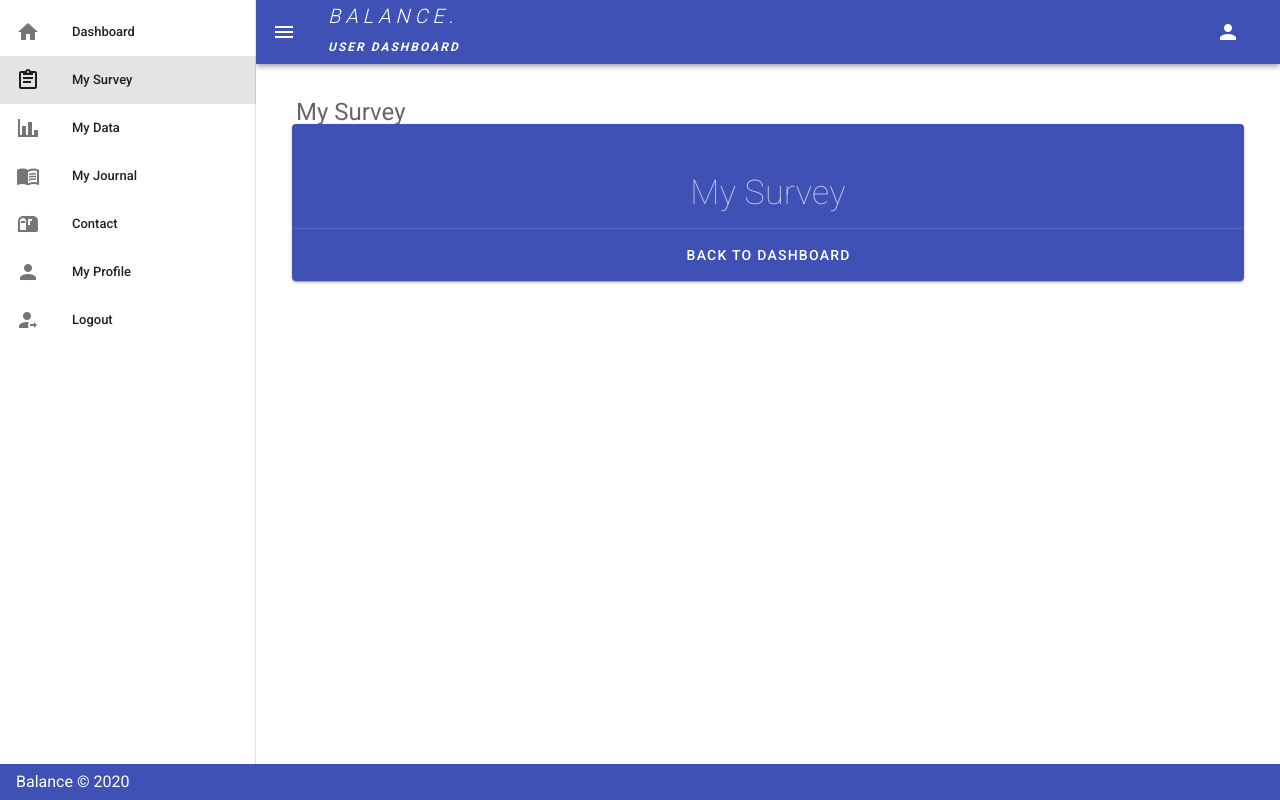
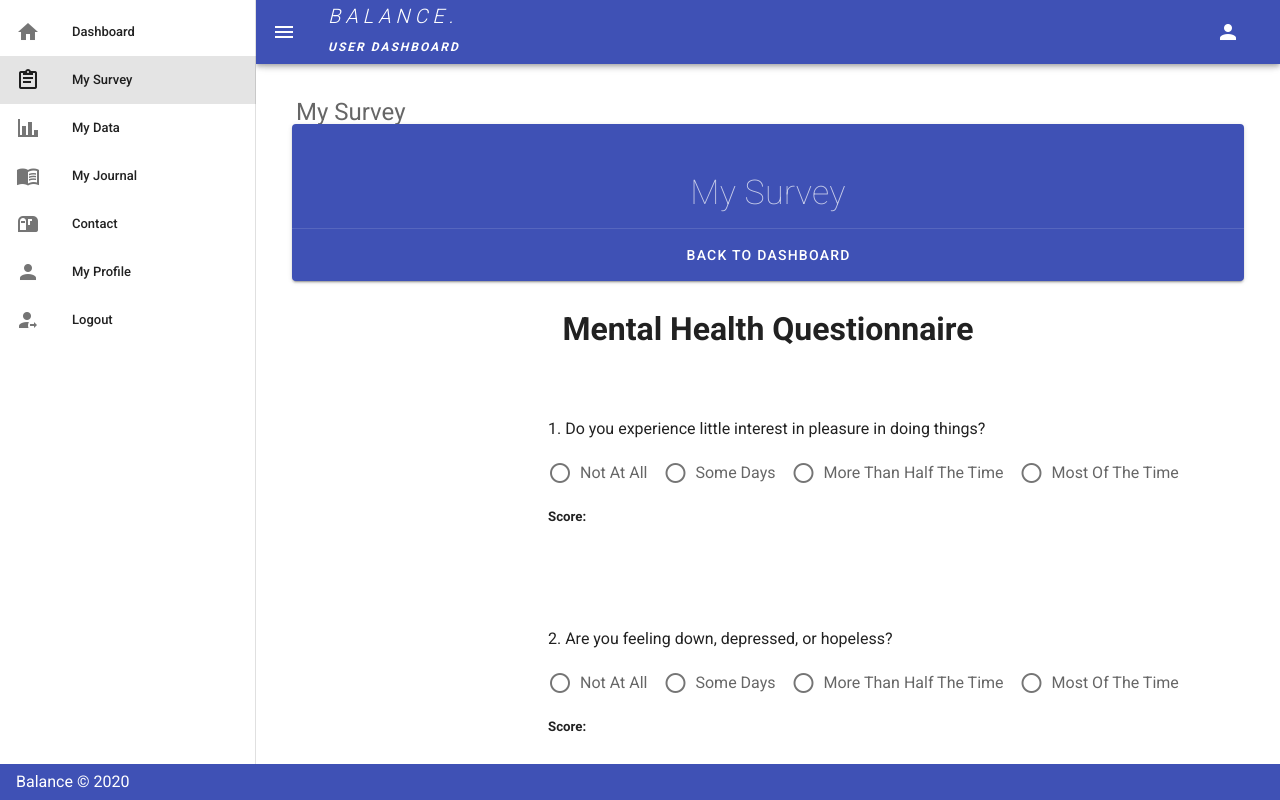
Before and after one commit to dvega920/BALANCE, a Vue app in the folder client/: page /Survey in a window 1280 px wide. Shown: the top 800 px of the page. Built offline with nearby package versions, Linux system fonts and the light colour scheme.

Commit message:
added Questionnaire component

```diff
--- a/client/src/views/Survey.vue
+++ b/client/src/views/Survey.vue
@@ -2,25 +2,25 @@
   <v-container>
     <v-layout>
       <v-flex justify-center>
-         <v-container fluid>
-       <mySurvey />
-
-
-  </v-container>
-
+        <v-container fluid>
+          <mySurvey />
+          <Questionnaire />
+        </v-container>
       </v-flex>
     </v-layout>
   </v-container>
 </template>
 
 <script>
+import Questionnaire from "../components/Questionnaire.vue";
 import mySurvey from "../components/mySurvey";
 // @ is an alias to /src
 
 export default {
   name: "App",
   components: {
-    mySurvey
-  },
-}
+    mySurvey,
+    Questionnaire
+  }
+};
 </script>
```
